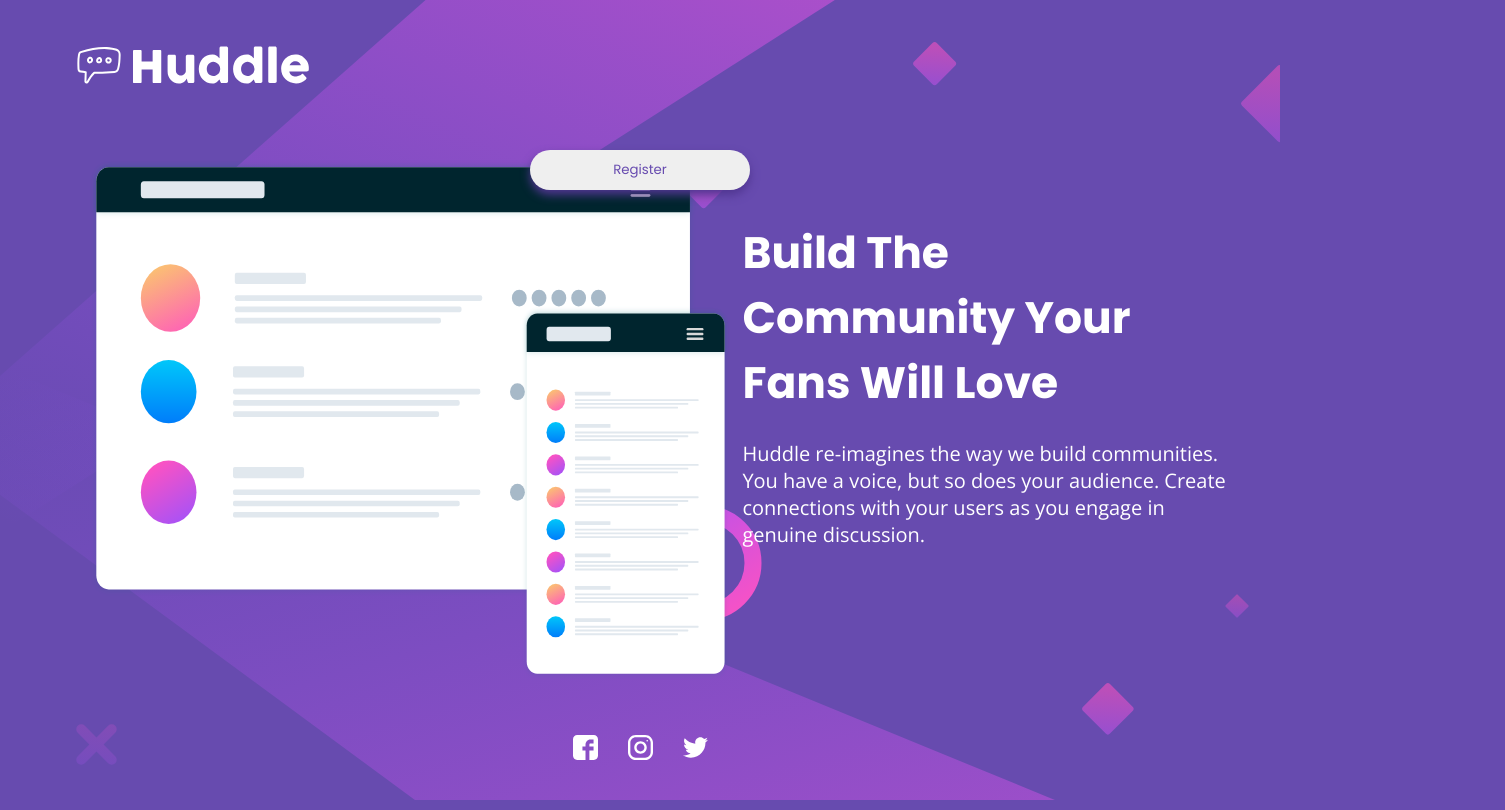
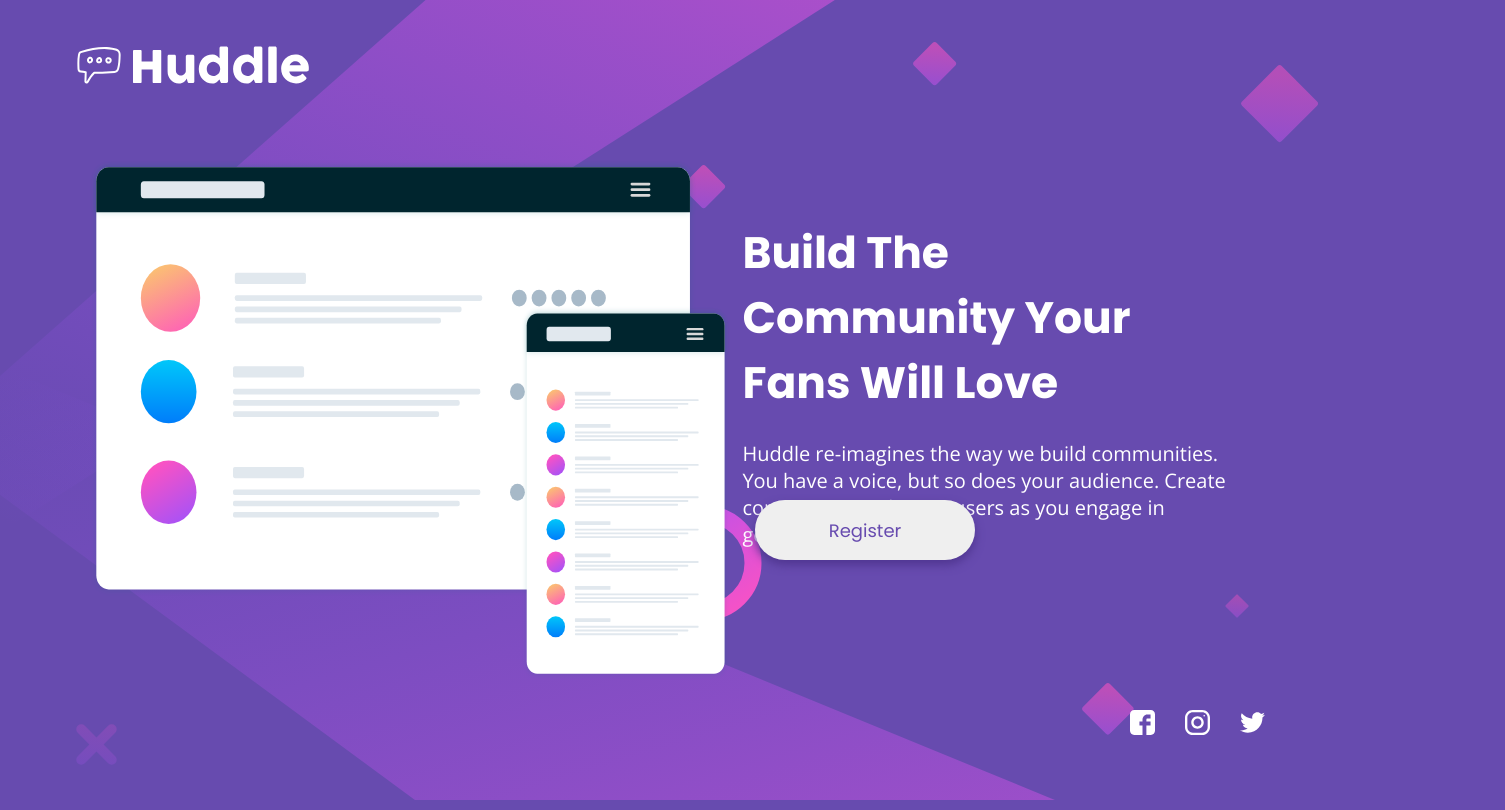
Before and after one commit to RandyMj/Hubble-Landing-Page, a plain HTML site: page index.html in a window 1280 px wide. Shown: the whole page, 1505 px wide, since content can reach past the window. Drawn offline with nearby package versions, Linux system fonts and the light colour scheme.

Commit message:
Final details of the landing page on Desktop

```diff
--- a/styles/desktop.css
+++ b/styles/desktop.css
@@ -15,6 +15,7 @@ header img {
 /* MAIN--------------------------> */
 main {
     display: flex;
+    position: relative;
 }
 .main-img {
     width: 58vw;
@@ -42,4 +43,19 @@ main {
 }
 .main-button {
     position: absolute;
+    top: 350px;
+    left: 225px;
 }
+main .main-button button {
+    height: 60px;
+    font-size: 18px;
+}
+
+/* FOOTER-----------------------> */
+footer .social {
+    justify-content: flex-end;
+    height: 50px;
+}
+footer .social img {
+    margin-top: 0;
+}
```
Also changed, not shown: 1 other file.
